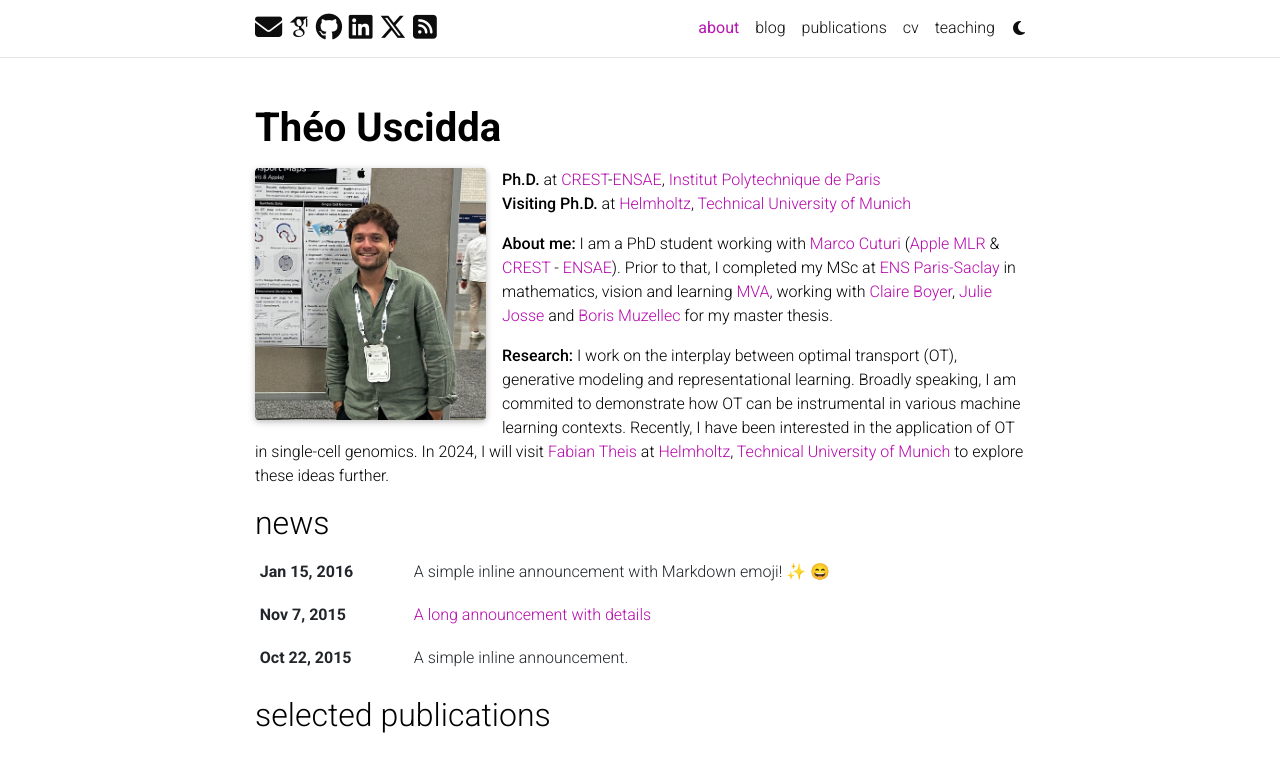
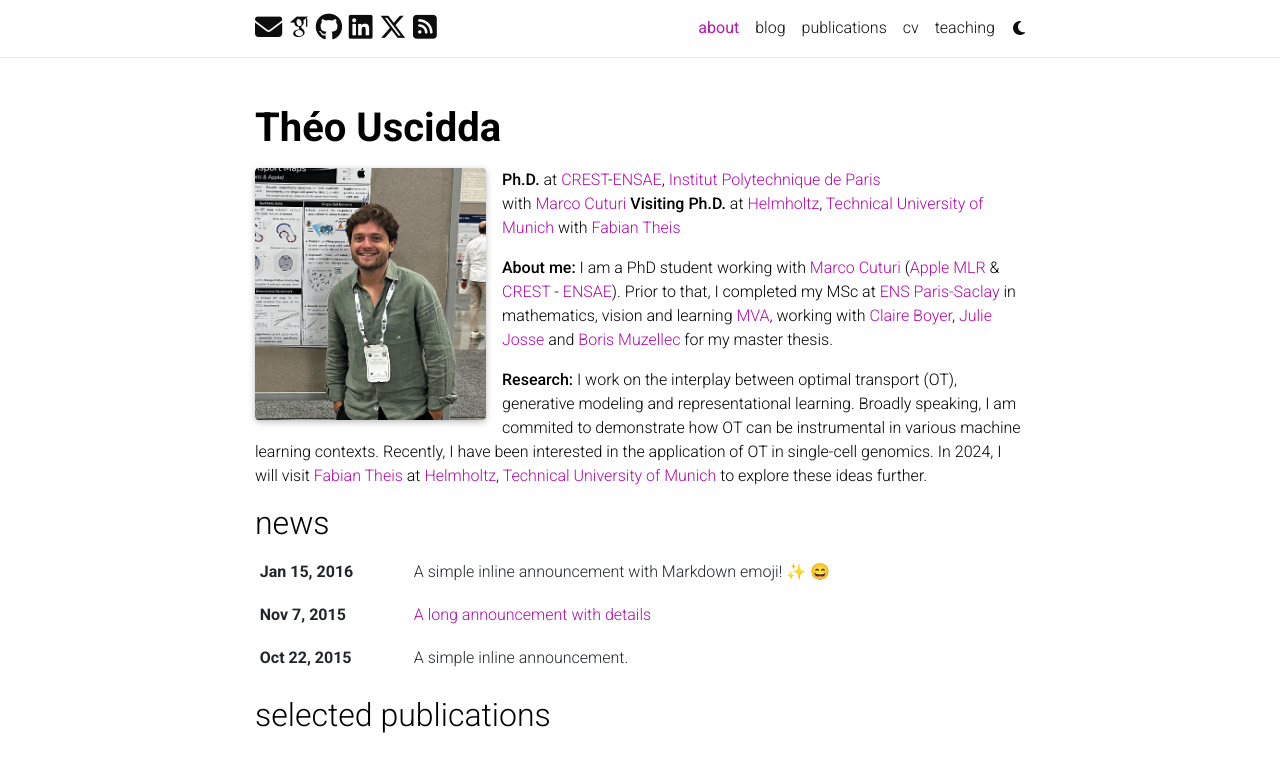
Before and after one commit to theouscidda6/theouscidda6.github.io, a Jekyll site: the page built from _pages/about.md, in a window 1280 px wide and 1052 px high, cut to the strip 0-762 px from the top of the window. Built offline with Jekyll 4.4.1, drawn with Linux system fonts in a browser that asks for light colours; full-size pictures stand in for the smaller copies a plugin makes; emoji names are drawn with the system emoji font; some web fonts are replaced; comment, search, counter and statistics services are not loaded; a style sheet for code colours, icons or effects is not loaded.

Commit message:
change bio

```diff
--- a/_pages/about.md
+++ b/_pages/about.md
@@ -21,8 +21,8 @@
 <!-- <strong>Ph.D.</strong> at <a href="https://crest.science/">CREST</a>-<a href="https://www.ensae.fr/">ENSAE</a>, <a href="https://www.ip-paris.fr/">Institut Polytechnique de Paris</a> <br>
   <strong>Long-term Visiting Ph.D.</strong> at <a href="https://www.helmholtz-munich.de/en/icb/pi/fabian-theis">Helmholtz</a>-<a href="https://www.tum.de/en/">Technical University of Munich</a> -->
 
-<strong>Ph.D.</strong> at <a href="https://crest.science/">CREST</a>-<a href="https://www.ensae.fr/">ENSAE</a>, <a href="https://www.ip-paris.fr/">Institut Polytechnique de Paris</a> <br>
-  <strong>Visiting Ph.D.</strong> at <a href="https://www.helmholtz-munich.de/en/icb/pi/fabian-theis">Helmholtz</a>, <a href="https://www.tum.de/en/">Technical University of Munich</a>
+<strong>Ph.D.</strong> at <a href="https://crest.science/">CREST</a>-<a href="https://www.ensae.fr/">ENSAE</a>, <a href="https://www.ip-paris.fr/">Institut Polytechnique de Paris</a> <br> with <a href="https://marcocuturi.net/">Marco Cuturi</a>
+<strong>Visiting Ph.D.</strong> at <a href="https://www.helmholtz-munich.de/en/icb/pi/fabian-theis">Helmholtz</a>, <a href="https://www.tum.de/en/">Technical University of Munich</a>  with <a href="https://www.helmholtz-munich.de/en/icb/pi/fabian-theis">Fabian Theis</a>
 
 **About me:** I am a PhD student working with [Marco Cuturi](https://marcocuturi.net/) ([Apple MLR](https://machinelearning.apple.com/) & [CREST](https://crest.science/) - [ENSAE](https://www.ensae.fr/)). Prior to that, I completed my MSc at [ENS Paris-Saclay](https://ens-paris-saclay.fr/) in mathematics, vision and learning [MVA](https://www.master-mva.com/), working with [Claire Boyer](https://perso.lpsm.paris/~cboyer/), [Julie Josse](https://juliejosse.com/) and [Boris Muzellec](https://borismuzellec.github.io/) for my master thesis.
 
```
